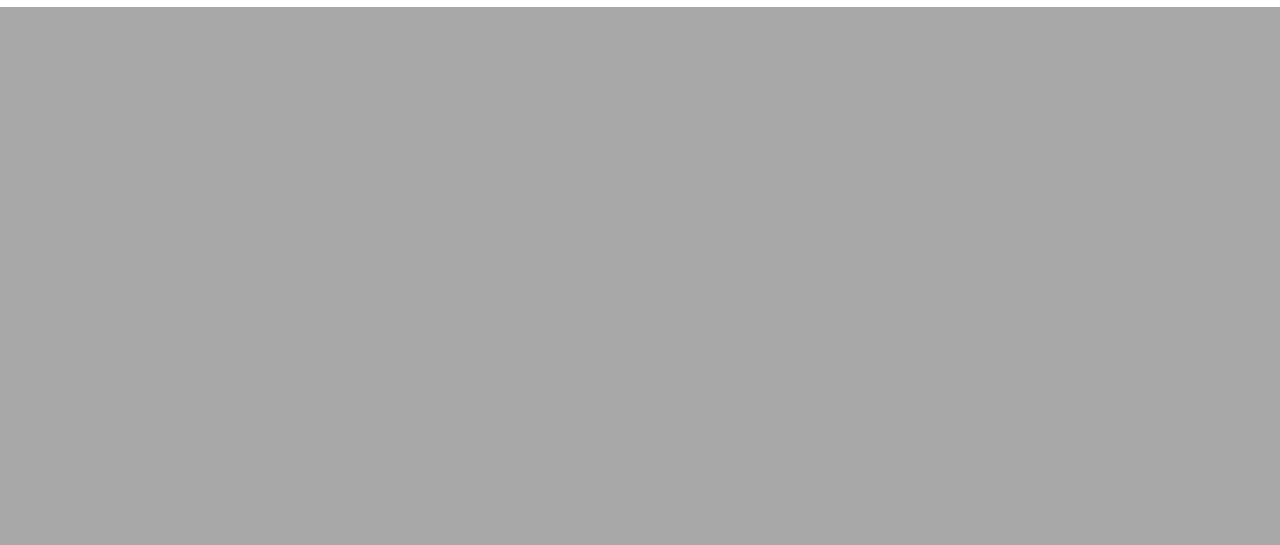
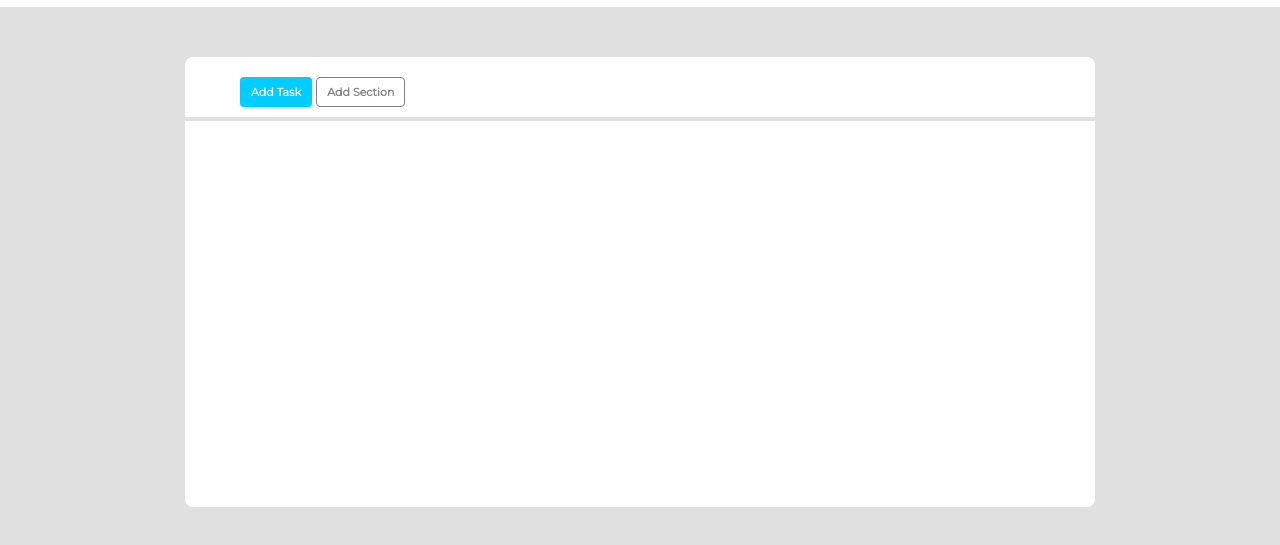
Before and after one commit to micheleTummolo/html-css-toboolist, a plain HTML site: page index.html in a window 1280 px wide. Shown: the part 63-608 px from the top of the page. Drawn offline with Linux system fonts and the light colour scheme.

Commit message:
Added Toolbar

```diff
--- a/css/style.css
+++ b/css/style.css
@@ -23,5 +23,45 @@ header img{
 }
 
 body{
-    background-color: rgb(168, 168, 168);
+    font-family: 'Montserrat', sans-serif;
+    background-color: rgb(224, 224, 224);
 }
+
+main{
+    background-color: white;
+    width: 910px;
+    height: 450px;
+    margin: 50px auto;
+    border-radius: 8px;
+}
+
+#toolbar{
+    width: 800px;
+    margin: 0px auto;
+}
+
+.button{
+    margin-top: 20px;
+    font-family: 'Montserrat', sans-serif;
+    font-weight: bold;
+    font-size: 11px;
+    padding: 8px 11px;
+    border: 0px;
+    border-radius: 4px;
+}
+#pressed{
+    background-color: #00cdfe;
+    color: white;
+}
+
+#unpressed{
+    padding: 7px 10px;
+    background-color: white;
+    color: grey;
+    border: solid 1px grey;
+}
+
+hr{
+    margin-top: 10px;
+    border: solid 2px rgb(224, 224, 224);
+}
--- a/index.html
+++ b/index.html
@@ -13,5 +13,17 @@
             <img src="img/Logo.png" alt="Logo">
             <h1>Toboolist</h1>
         </header>
+
+        <main>
+            <!--Toolbar-->
+            <div id="toolbar">
+                <button class="button" id="pressed" type="button">Add Task</button>
+                <button class="button" id="unpressed" type="button">Add Section</button>
+            </div>
+
+            <hr>
+
+
+        </main>
     </body>
 </html>
```
